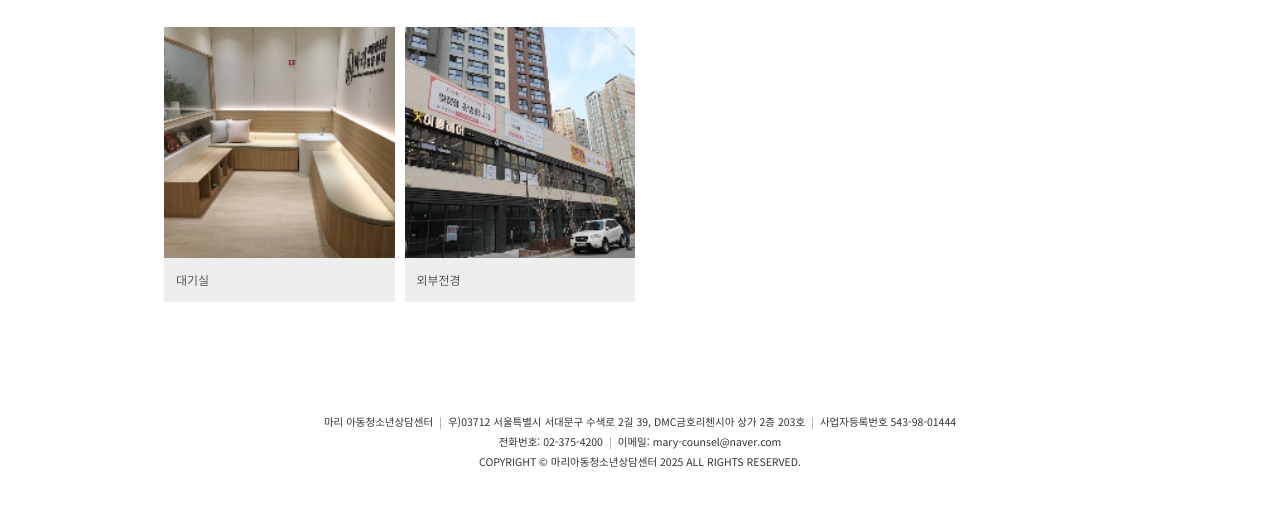
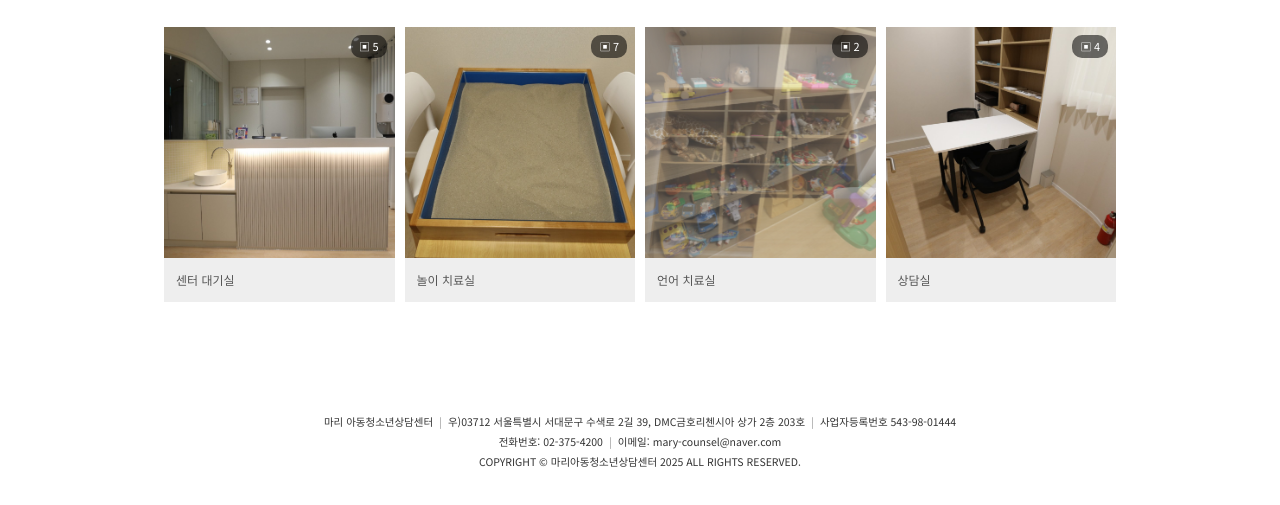
Before and after one commit to marycounsel-alt/mary-counsel, a plain HTML site: page about.html in a window 1280 px wide. Shown: the part 545-1050 px from the top of the page. Drawn offline with Linux system fonts and the light colour scheme.

Commit message:
홈페이지 수정 (2026. 11. 25. 오후 8:39:13)

```diff
--- a/about.html
+++ b/about.html
@@ -46,13 +46,21 @@
 <div class="wrap">
   <h2 class="page-title gal-title">센터 사진</h2>
   <div class="gallery">
-    <figure class="album" data-photos='[&quot;images/waiting.png&quot;]' data-name="대기실">
-      <div class="album-img"><img src="images/waiting.png" alt="대기실 1" class="on" loading="lazy"></div>
-      <figcaption>대기실</figcaption>
+    <figure class="album" data-photos='[&quot;images/uploads/1795605916421-d5wzz.jpg&quot;,&quot;images/uploads/1795605928248-kgweh.jpg&quot;,&quot;images/uploads/1795605938580-22pux.jpg&quot;,&quot;images/uploads/1795605943663-sfvqz.jpg&quot;,&quot;images/uploads/1795605950672-2zzmw.jpg&quot;]' data-name="센터 대기실">
+      <div class="album-img"><img src="images/uploads/1795605916421-d5wzz.jpg" alt="센터 대기실 1" class="on" loading="lazy"><img src="images/uploads/1795605928248-kgweh.jpg" alt="센터 대기실 2" loading="lazy"><img src="images/uploads/1795605938580-22pux.jpg" alt="센터 대기실 3" loading="lazy"><img src="images/uploads/1795605943663-sfvqz.jpg" alt="센터 대기실 4" loading="lazy"><img src="images/uploads/1795605950672-2zzmw.jpg" alt="센터 대기실 5" loading="lazy"><span class="count">5</span></div>
+      <figcaption>센터 대기실</figcaption>
     </figure>
-    <figure class="album" data-photos='[&quot;images/exterior.png&quot;]' data-name="외부전경">
-      <div class="album-img"><img src="images/exterior.png" alt="외부전경 1" class="on" loading="lazy"></div>
-      <figcaption>외부전경</figcaption>
+    <figure class="album" data-photos='[&quot;images/uploads/1795605998486-2i3rw.jpg&quot;,&quot;images/uploads/1795606005302-bfdka.jpg&quot;,&quot;images/uploads/1795606214274-88a89.jpg&quot;,&quot;images/uploads/1795606218424-my7g2.jpg&quot;,&quot;images/uploads/1795606227018-kn1ps.jpg&quot;,&quot;images/uploads/1795606239157-8docu.jpg&quot;,&quot;images/uploads/1795606248961-xl3pf.jpg&quot;]' data-name="놀이 치료실">
+      <div class="album-img"><img src="images/uploads/1795605998486-2i3rw.jpg" alt="놀이 치료실 1" class="on" loading="lazy"><img src="images/uploads/1795606005302-bfdka.jpg" alt="놀이 치료실 2" loading="lazy"><img src="images/uploads/1795606214274-88a89.jpg" alt="놀이 치료실 3" loading="lazy"><img src="images/uploads/1795606218424-my7g2.jpg" alt="놀이 치료실 4" loading="lazy"><img src="images/uploads/1795606227018-kn1ps.jpg" alt="놀이 치료실 5" loading="lazy"><img src="images/uploads/1795606239157-8docu.jpg" alt="놀이 치료실 6" loading="lazy"><img src="images/uploads/1795606248961-xl3pf.jpg" alt="놀이 치료실 7" loading="lazy"><span class="count">7</span></div>
+      <figcaption>놀이 치료실</figcaption>
+    </figure>
+    <figure class="album" data-photos='[&quot;images/uploads/1795606284673-l1a2y.jpg&quot;,&quot;images/uploads/1795606683318-dktlk.jpg&quot;]' data-name="언어 치료실">
+      <div class="album-img"><img src="images/uploads/1795606284673-l1a2y.jpg" alt="언어 치료실 1" class="on" loading="lazy"><img src="images/uploads/1795606683318-dktlk.jpg" alt="언어 치료실 2" loading="lazy"><span class="count">2</span></div>
+      <figcaption>언어 치료실</figcaption>
+    </figure>
+    <figure class="album" data-photos='[&quot;images/uploads/1795606699804-xaelp.jpg&quot;,&quot;images/uploads/1795606707913-e22k7.jpg&quot;,&quot;images/uploads/1795606719048-uhsby.jpg&quot;,&quot;images/uploads/1795606724822-hypt3.jpg&quot;]' data-name="상담실">
+      <div class="album-img"><img src="images/uploads/1795606699804-xaelp.jpg" alt="상담실 1" class="on" loading="lazy"><img src="images/uploads/1795606707913-e22k7.jpg" alt="상담실 2" loading="lazy"><img src="images/uploads/1795606719048-uhsby.jpg" alt="상담실 3" loading="lazy"><img src="images/uploads/1795606724822-hypt3.jpg" alt="상담실 4" loading="lazy"><span class="count">4</span></div>
+      <figcaption>상담실</figcaption>
     </figure>
   </div>
 </div>
```
Also changed, not shown: content.json (+30 -4 lines), images/uploads/1795605916421-d5wzz.jpg (added), images/uploads/1795605928248-kgweh.jpg (added), images/uploads/1795605938580-22pux.jpg (added), images/uploads/1795605943663-sfvqz.jpg (added), images/uploads/1795605950672-2zzmw.jpg (added), images/uploads/1795605998486-2i3rw.jpg (added), images/uploads/1795606005302-bfdka.jpg (added), images/uploads/1795606214274-88a89.jpg (added), images/uploads/1795606218424-my7g2.jpg (added), images/uploads/1795606227018-kn1ps.jpg (added), images/uploads/1795606239157-8docu.jpg (added), images/uploads/1795606248961-xl3pf.jpg (added), images/uploads/1795606284673-l1a2y.jpg (added), 5 more files.
